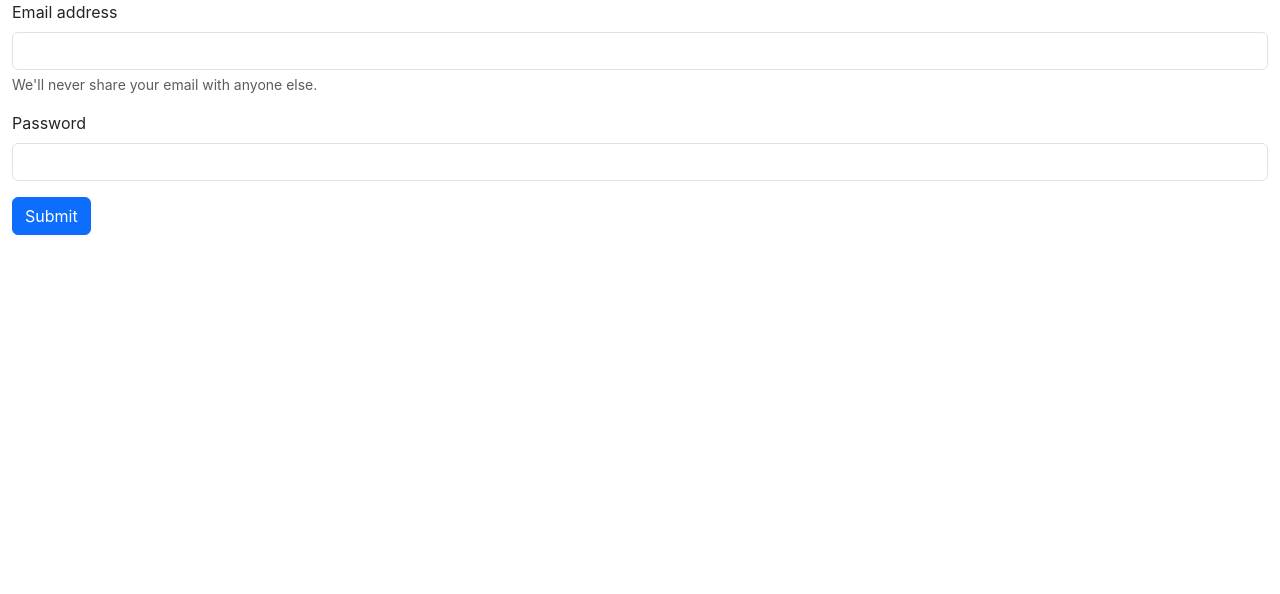
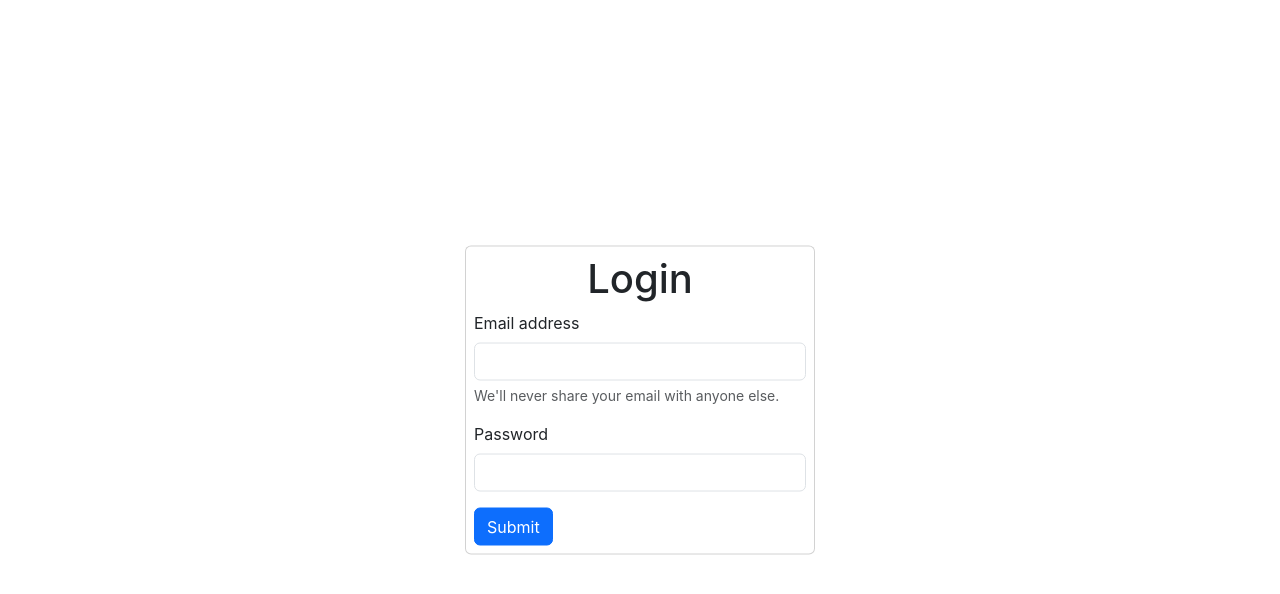
Before and after one commit to VadimKorobec/react-api, a React (Create React App) app: page /react-api/login in a window 1280 px wide. Shown: the top 594 px of the page. Built offline with nearby package versions, Linux system fonts and the light colour scheme.

Commit message:
Update LoginPage.jsx

```diff
--- a/src/components/pages/LoginPage.jsx
+++ b/src/components/pages/LoginPage.jsx
@@ -3,7 +3,11 @@ import { Suspense } from 'react';
 const LoginPage = () => {
   return (
     <Suspense>
-      <div className="container-fluid">
+      <div
+        className="card position-absolute top-50 start-50 translate-middle p-2  "
+        style={{ minWidth: '350px' }}
+      >
+        <h1 className="text-center">Login</h1>
         <form>
           <div className="mb-3">
             <label htmlFor="exampleInputEmail1" className="form-label">
```
